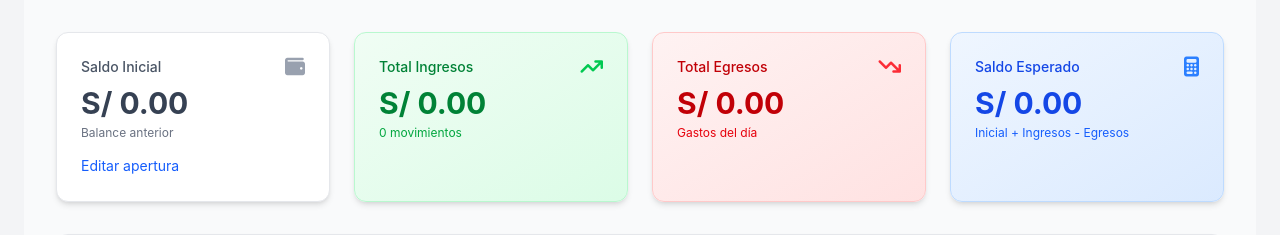
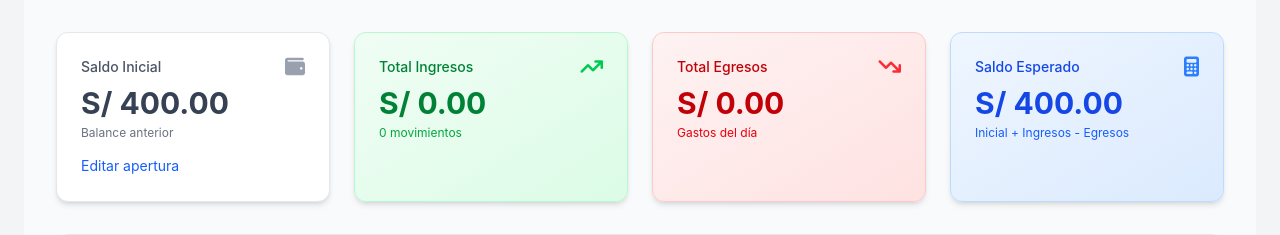
Before and after one commit to UPAO-INSO/caso-agile, a Flask app: page /caja/ in a window 1280 px wide. Shown: the part 184-419 px from the top of the page. Run offline with Flask 3, Linux system fonts and the light colour scheme; the visitor is signed in with stand-in values (Sample User, id 1); data comes from the database, SQL or seed files in the repository; data that the repository does not hold is empty; style sheets or scripts are compiled from the project's sources; parts of the project's set-up code (start-up, migrations or seed data) failed here and were passed over; some libraries are stand-ins or nearby versions.

Commit message:
Ahora la caja empieza con 400 sol y se reapertura con 400 sol

```diff
--- a/app/routes/caja_routes.py
+++ b/app/routes/caja_routes.py
@@ -6,6 +6,7 @@ from flask import jsonify, request, render_template, session
 from app.common.auth_decorators import login_required
 from app.routes import caja_bp
 from app.services.caja_service import CajaService
+from decimal import Decimal
 
 logger = logging.getLogger(__name__)
 
@@ -14,10 +15,23 @@ logger = logging.getLogger(__name__)
 @caja_bp.route('/cuadre', methods=['GET'])
 @login_required
 def cuadre_caja():
-    """Vista principal del cuadre de caja"""
+    """Vista principal del cuadre de caja - REGISTRA AUTOMÁTICAMENTE S/ 400 AL CARGAR"""
+    fecha_hoy = date.today()
+
+    # AUTOMÁTICO: Registrar apertura de 400 si no existe para hoy
+    try:
+        apertura_existente = CajaService.obtener_apertura_por_fecha(fecha_hoy)
+
+        if not apertura_existente:
+            # No existe apertura para hoy → crear con S/ 400
+            CajaService.registrar_apertura(fecha_hoy, Decimal('400'), usuario_id=None)
+            logger.info(f"✅ Apertura automática de S/ 400 registrada para {fecha_hoy}")
+    except Exception as e:
+        logger.warning(f"No se pudo registrar apertura automática: {e}")
+
     return render_template('pages/caja/cuadre.html',
                          title='Cuadre de Caja',
-                         fecha_hoy=date.today())
+                         fecha_hoy=fecha_hoy)
 
 # → Obtiene el resumen de caja por fecha
 @caja_bp.route('/resumen/diario', methods=['GET'])
--- a/app/services/caja_service.py
+++ b/app/services/caja_service.py
@@ -413,17 +413,26 @@ class CajaService:
 
     @staticmethod
     def abrir_caja(fecha: date) -> bool:
-        """Reabre la caja (elimina el estado de cierre en memoria).
+        """Reabre la caja (elimina el estado de cierre en memoria) y SIEMPRE registra apertura de 400.
 
         Returns:
             True siempre - la caja queda abierta después de esta operación
         """
-        key = fecha.isoformat()
-        estaba_cerrada = key in CERRADAS
-        if estaba_cerrada:
-            del CERRADAS[key]
-            logger.info(f"Caja abierta para fecha {fecha} - estaba cerrada")
-        else:
-            logger.info(f"Caja abierta para fecha {fecha} - ya estaba abierta")
-        # Siempre retorna True porque el resultado es: caja abierta
-        return True
+        try:
+            key = fecha.isoformat()
+            estaba_cerrada = key in CERRADAS
+            if estaba_cerrada:
+                del CERRADAS[key]
+                logger.info(f"Caja abierta para fecha {fecha} - estaba cerrada")
+            else:
+                logger.info(f"Caja abierta para fecha {fecha} - ya estaba abierta")
+
+            # SIEMPRE registrar o actualizar apertura con monto 400
+            CajaService.registrar_apertura(fecha, Decimal(  '400'), usuario_id=None)
+            logger.info(f"Apertura de S/ 400 registrada/actualizada para {fecha}")
+
+            return True
+
+        except Exception as exc:
+            logger.error(f"Error en abrir_caja: {exc}", exc_info=True)
+            raise
--- a/app/templates/components/shared/navbar.html
+++ b/app/templates/components/shared/navbar.html
@@ -1,4 +1,4 @@
-<nav class="bg-gradient-to-r from-blue-600 to-blue-700 shadow-lg">
+<nav class="bg-gradient-to-r from-blue-600 to-blue-700 shadow-lg relative z-[100]">
   <div class="max-w-7xl mx-auto px-4 sm:px-6 lg:px-8">
     <div class="flex items-center justify-between h-16">
       <!-- Logo y Nombre -->
--- a/app/templates/pages/caja/cuadre.html
+++ b/app/templates/pages/caja/cuadre.html
@@ -2,7 +2,7 @@
 
 {% block content %}
 <!-- Overlay full-screen que muestra caja cerrada (excepto navbar) -->
-<div id="caja_cerrada_overlay" style="display:none; position:fixed; top:64px; left:0; right:0; bottom:0; background:white; z-index:50; align-items:center; justify-content:center; flex-direction:column; overflow:hidden;">
+<div id="caja_cerrada_overlay" style="display:none; position:fixed; top:0; left:0; right:0; bottom:0; background:white; z-index:50; align-items:center; justify-content:center; flex-direction:column; overflow:hidden;">
     <div style="text-align:center;">
         <h1 id="caja_cerrada_texto" style="font-size:48px; font-weight:700; color:#111827; margin-bottom:16px;">Caja cerrada</h1>
         <p id="caja_cerrada_detalle" style="color:#6B7280; margin-bottom:30px; display:none; font-size:18px;"></p>
@@ -625,12 +625,19 @@
     function mostrarOverlayCajaCerrada(info) {
         const overlay = document.getElementById('caja_cerrada_overlay');
         if (!overlay) return;
+
+        // Bloquear scroll completamente
+        const scrollY = window.scrollY || window.pageYOffset || 0;
+        document.body.dataset.scrollY = String(scrollY);
+
+        document.documentElement.style.overflow = 'hidden';
+        document.body.style.overflow = 'hidden';
+        document.body.style.height = '100vh';
+
+        // Mostrar overlay
         overlay.style.display = 'flex';
 
-        // También guardar en localStorage y mostrar banner global
-        guardarEstadoCajaCerrada(info);
-
-        // Mostrar texto y, si hay incidencia, mostrar detalle pequeño
+        // Actualizar texto del overlay
         const texto = document.getElementById('caja_cerrada_texto');
         texto.textContent = 'Caja cerrada';
         const detalle = document.getElementById('caja_cerrada_detalle');
@@ -640,6 +647,9 @@
         } else {
             detalle.style.display = 'none';
         }
+
+        // Guardar en localStorage (esto mostrará el banner rojo en OTRAS páginas, no aquí)
+        guardarEstadoCajaCerrada(info);
     }
 
     function ocultarOverlayCajaCerrada() {
@@ -647,7 +657,22 @@
         if (!overlay) return;
         overlay.style.display = 'none';
 
-        // También limpiar el estado global
+        // Restaurar estilos de scroll y overflow
+        document.documentElement.style.overflow = '';
+        document.body.style.overflow = '';
+        document.body.style.height = '';
+        document.body.style.paddingRight = '';
+
+        // Restaurar scroll a la posición guardada
+        const saved = parseInt(document.body.dataset.scrollY || '0');
+        delete document.body.dataset.scrollY;
+        window.scrollTo(0, saved);
+
+        // Restaurar overlay a estilos por defecto
+        overlay.style.top = '64px';
+        overlay.style.height = '';
+
+        // Limpiar estado global
         limpiarEstadoCajaCerrada();
     }
 
```
